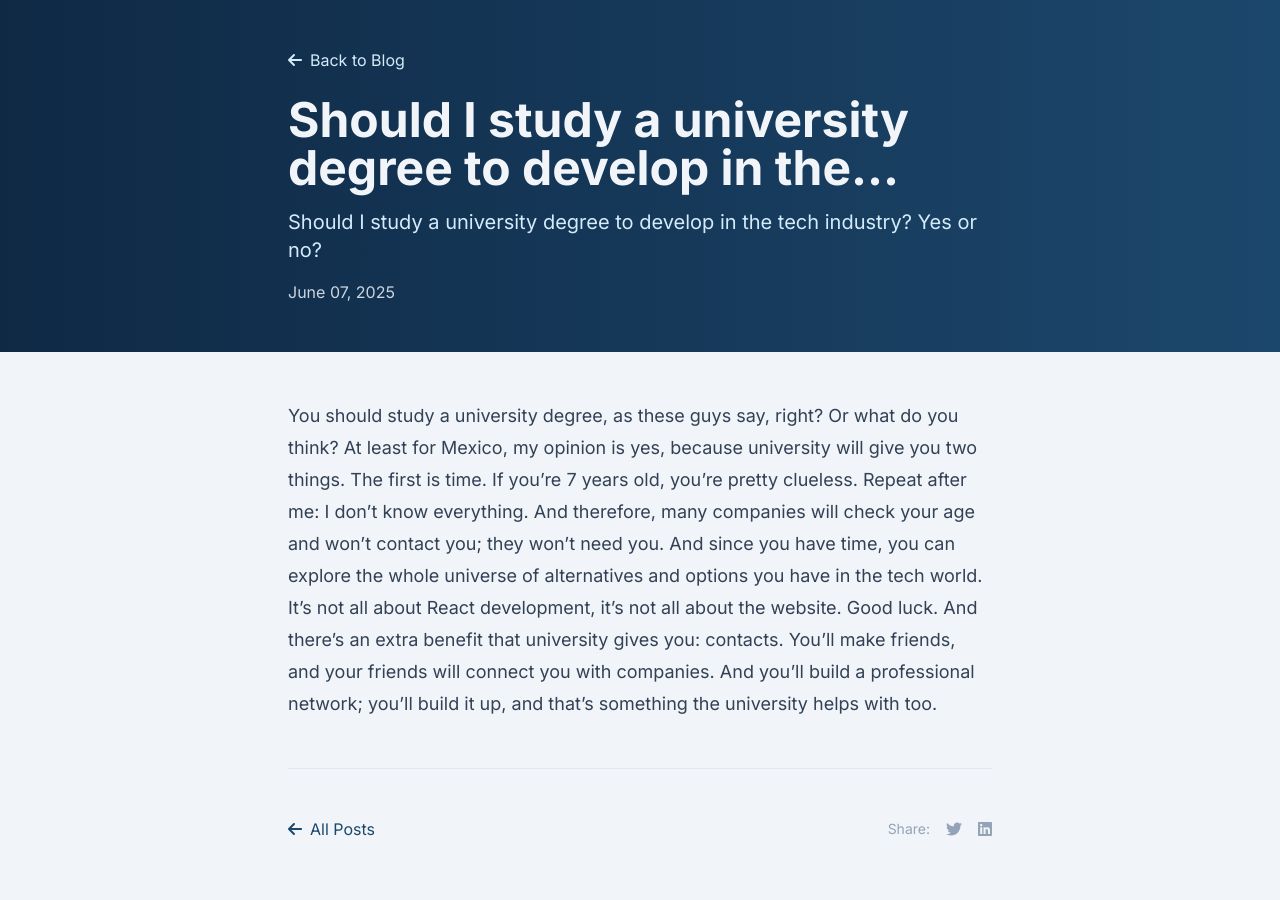
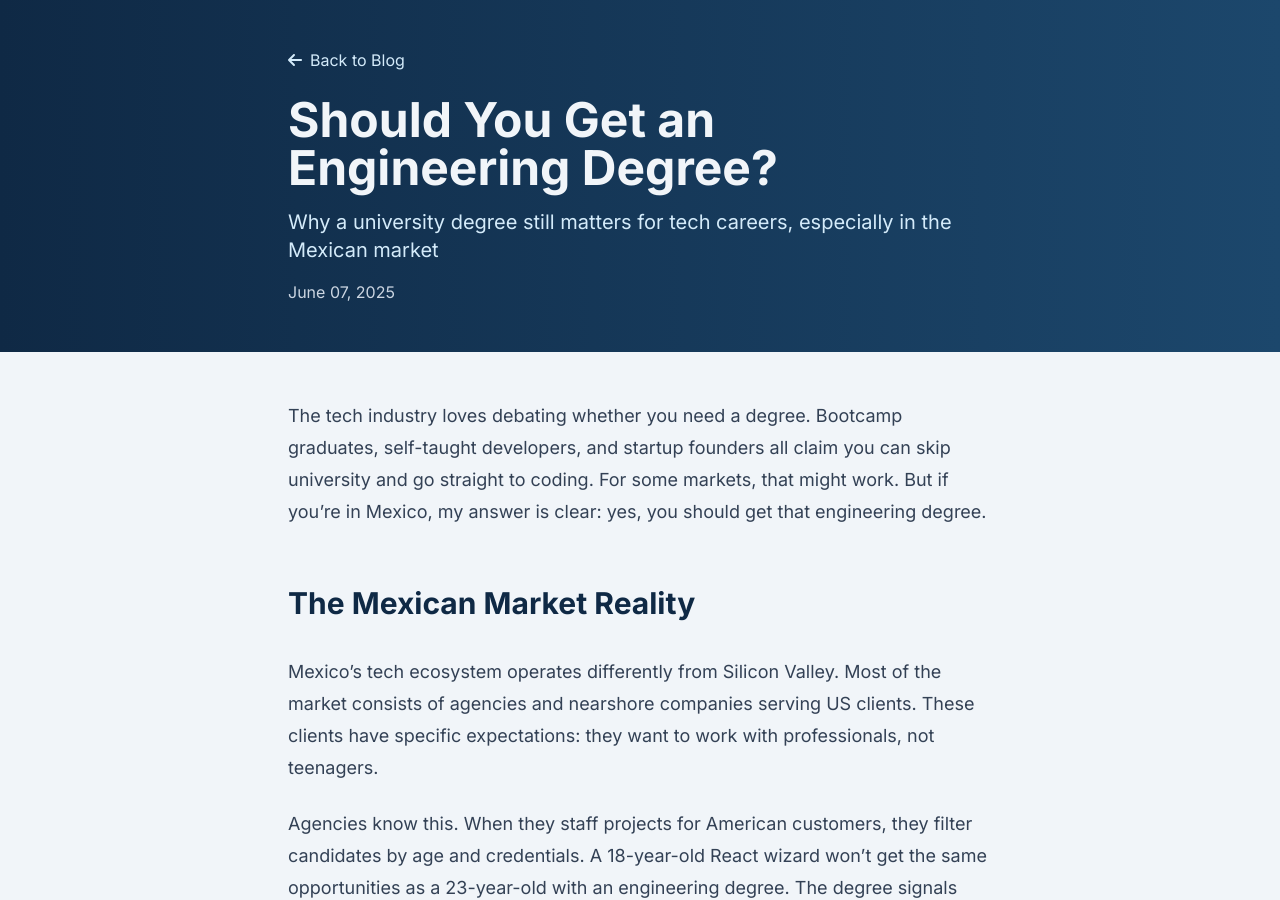
Before and after one commit to 3zcurdia/3zcurdia.github.io, a Jekyll site: the page built from _posts/2025-06-07-should-I-get-an-engineering-degree.md, in a window 1280 px wide and 900 px high. Built offline with Jekyll 4.4.1, drawn with Linux system fonts in a browser that asks for light colours; nearby versions of some CDN libraries; some of the changed text lies outside the part shown.

Commit message:
Engineering degree article improved

```diff
--- a/_posts/2025-06-07-should-I-get-an-engineering-degree.md
+++ b/_posts/2025-06-07-should-I-get-an-engineering-degree.md
@@ -1,10 +1,78 @@
 ---
 layout: post
-title: "Should I study a university degree to develop in the..."
-description: "Should I study a university degree to develop in the tech industry? Yes or no?"
-date: 2025-06-07
-tags: [programming, university, techtok, engineering]
-draft: true
+title: "Should You Get an Engineering Degree?"
+description: "Why a university degree still matters for tech careers, especially in the Mexican market"
+date: "2025-06-07T12:00:00-06:00"
+tags:
+  - programming
+  - university
+  - engineering
+  - career advice
+  - ai assisted article
 ---
 
-You should study a university degree, as these guys say, right? Or what do you think? At least for Mexico, my opinion is yes, because university will give you two things. The first is time. If you're 7 years old, you're pretty clueless. Repeat after me: I don't know everything. And therefore, many companies will check your age and won't contact you; they won't need you. And since you have time, you can explore the whole universe of alternatives and options you have in the tech world. It's not all about React development, it's not all about the website. Good luck. And there's an extra benefit that university gives you: contacts. You'll make friends, and your friends will connect you with companies. And you'll build a professional network; you'll build it up, and that's something the university helps with too.
+The tech industry loves debating whether you need a degree. Bootcamp graduates, self-taught developers, and startup founders all claim you can skip university and go straight to coding. For some markets, that might work. But if you're in Mexico, my answer is clear: yes, you should get that engineering degree.
+
+## The Mexican Market Reality
+
+Mexico's tech ecosystem operates differently from Silicon Valley. Most of the market consists of agencies and nearshore companies serving US clients. These clients have specific expectations: they want to work with professionals, not teenagers.
+
+Agencies know this. When they staff projects for American customers, they filter candidates by age and credentials. A 18-year-old React wizard won't get the same opportunities as a 23-year-old with an engineering degree. The degree signals maturity and professionalism that international clients demand.
+
+This isn't about fairness. It's about business. Companies sell the promise of experienced professionals, and they need credentials to back that up.
+
+## Time: The Hidden Advantage
+
+A university program takes four to seven years (depending on the programs and your effort). That sounds like a delay, but it's actually a gift. At 18, you don't know what you don't know. The tech industry stretches far beyond React and web development, but you need time to discover that.
+
+Those years let you explore:
+- Systems programming and embedded development
+- Data science and machine learning
+- Security and cryptography
+- Distributed systems and cloud architecture
+- Project management and technical leadership
+
+You might discover you hate frontend work but love databases. You might find your passion in robotics or DevOps. University gives you the space to sample the full menu before ordering your career.
+
+Plus, nobody hires 18-year-olds for serious engineering roles regardless of their GitHub portfolio. Time solves that problem naturally.
+
+## The English Imperative
+
+Here's something bootcamps rarely teach you: your technical skills mean nothing if you can't communicate. English dominates the tech industry. Documentation, conferences, Stack Overflow, and professional communication all happen in English.
+
+University gives you years to develop this skill properly. Take English classes. Watch talks without subtitles. Read technical documentation in its original language. By the time you graduate, you'll have the language skills that open doors to international opportunities.
+
+Without English, you cap your career at local companies. With it, the entire global market becomes available.
+
+## Network: Your First Job and Lifelong Friends
+
+Your first job will likely come from someone you met in college. Maybe a professor recommends you. Maybe a classmate's company is hiring. Maybe someone you studied with starts a startup and needs technical co-founders.
+
+Beyond professional connections, university surrounds you with peers who share your interests. You'll find friends who geek out over the same technologies, who stay up late debugging code with you, who understand the satisfaction of a clean architecture. These friendships last decades and often evolve into business partnerships.
+
+Don't underestimate the value of having friends who speak your language—technically and literally.
+
+## Fundamentals Over Frameworks
+
+The tech industry moves fast. React might dominate today, but tomorrow brings something new. If you only know specific tools, you become obsolete when those tools fade.
+
+University focuses on fundamentals:
+- Algorithms and data structures
+- Computer architecture and operating systems
+- Mathematics and logic
+- Software engineering principles
+- Database theory and design
+
+These foundations don't change. They let you adapt to any new technology because you understand how computers actually work. You're not memorizing framework syntax; you're learning to think like an engineer.
+
+Building a career on fundamentals is like building a house on bedrock. Building on trendy technologies alone is building on sand.
+
+## Conclusion
+
+Should you get an engineering degree? Yes—but not because there's no other path into tech. Plenty of successful developers skipped university.
+
+Study because it gives you time to grow and explore. Because it provides credentials that open doors in the Mexican market. Because it builds a network that will support your entire career. Because it teaches you fundamentals that outlast any framework.
+
+The degree isn't just a piece of paper. It's four to seven years of structured growth, exposure to possibilities you didn't know existed, and relationships that will shape your professional life.
+
+In the long run, that investment pays dividends that no bootcamp or self-study path can match.
```
